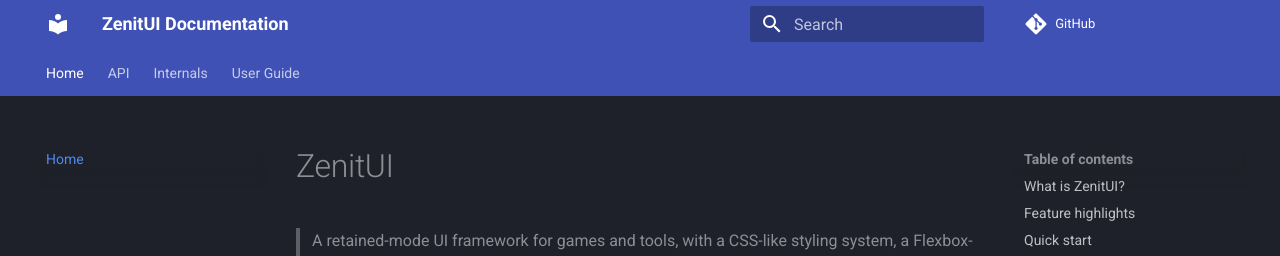
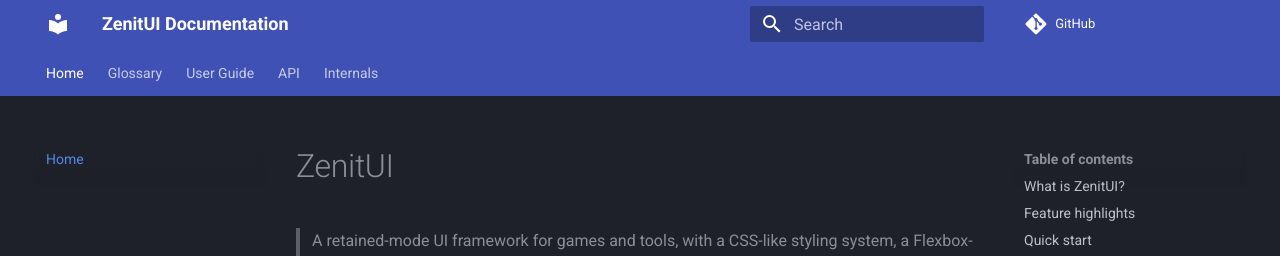
Before and after one commit to zLouis043/ZenitUI, an MkDocs documentation site: the page built from docs/README.md, in a window 1280 px wide and 900 px high. Shown: the top 256 px of the window. Built offline with MkDocs 1.6.1 and Material for MkDocs 9.7.7, drawn with Linux system fonts in a browser that asks for light colours; comment, search, counter and statistics services are not loaded; some of the changed lines change nothing that is shown.

Commit message:
fixed mkdocs problem

```diff
--- a/mkdocs.yml
+++ b/mkdocs.yml
@@ -3,18 +3,29 @@
 theme:
   name: material
   palette:
-    scheme: slate # Tema scuro di default
+    scheme: slate
   features:
-    - navigation.tabs # Navigazione a tab in alto
+    - navigation.tabs
     - search.suggest
     - search.highlight
 
-# Opzionale: puoi definire un menù di navigazione esplicito.
-# Se non lo fai, MkDocs creerà il menù leggendo le tue cartelle automaticamente.
 nav:
   - Home: README.md
+  - Glossary: GLOSSARY.md
+
+  - User Guide:
+    - Getting started: user/01-getting-started.md
+    - Layout: user/02-layout.md
+    - Widgets: user/03-widgets.md
+    - ZMarkup: user/04-zmarkup.md
+    - ZStyle: user/05-zstyle.md
+    - Events: user/06-events.md
+    - Animations: user/07-animations.md
+    - Portals: user/08-portals.md
+    - Effects: user/09-effects.md
+    - Custom widgets: user/10-custom-widgets.md
+
   - API:
-    - api/GLOSSARY.md
     - api/Layout.md
     - api/Style.md
     - api/Theme.md
@@ -23,6 +34,8 @@
     - api/Widgets.md
     - api/ZMarkup.md
     - api/ZStyle.md
+    - api/FilterRegistry.md
+
   - Internals:
     - internals/01-architecture.md
     - internals/02-lifecycle.md
@@ -34,14 +47,3 @@
     - internals/08-scroll-system.md
     - internals/09-backend.md
     - internals/10-debug.md
-  - User Guide:
-    - user/01-getting-started.md
-    - user/02-layout.md
-    - user/03-widgets.md
-    - user/04-zmarkup.md
-    - user/05-zstyle.md
-    - user/06-events.md
-    - user/07-animations.md
-    - user/08-portals.md
-    - user/09-effects.md
-    - user/10-custom-widgets.md
```
